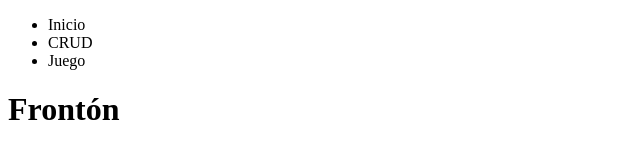
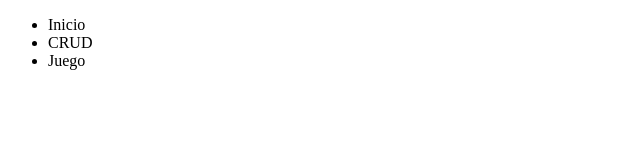
Before and after one commit to mjaqueFL/ejercicios_javascript, a plain HTML site: page mvc/index.html in a window 1280 px wide. Shown: the whole page, without its empty margins (0-640 px from the left). Drawn offline with Linux system fonts and the light colour scheme.

Commit message:
update estilos.css

```diff
--- a/mvc/css/estilos.css
+++ b/mvc/css/estilos.css
@@ -1,8 +1,5 @@
 body > div {
 	display: none;
-}
-#divJuego{
-	display:block;
 }
 #divInicio img{
 	width: 4rem;
```
